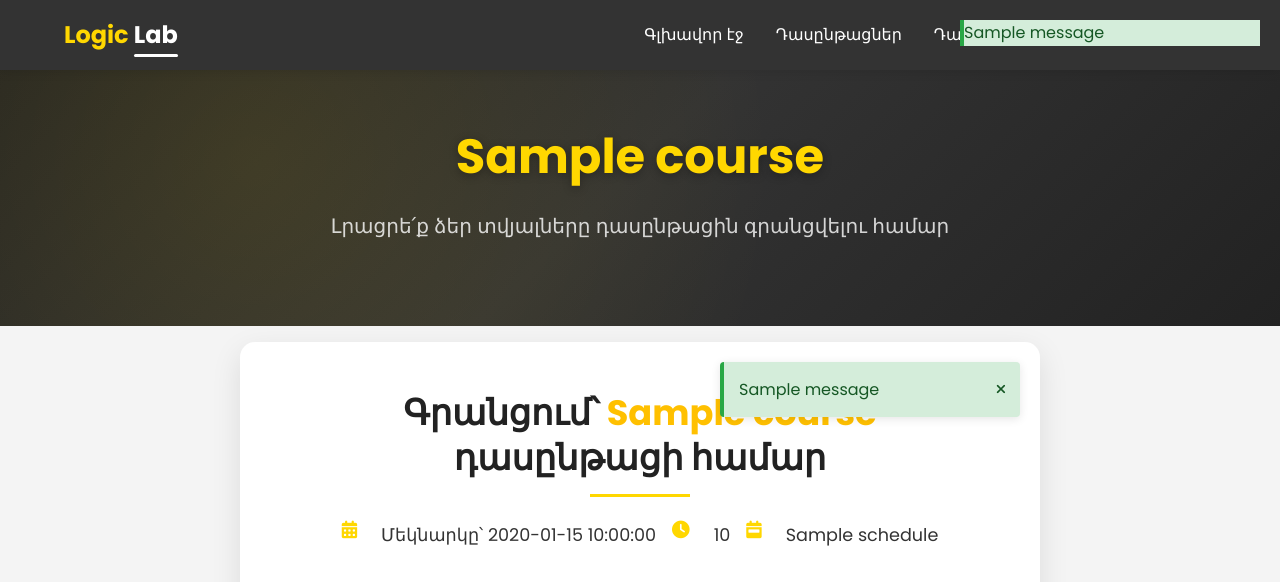
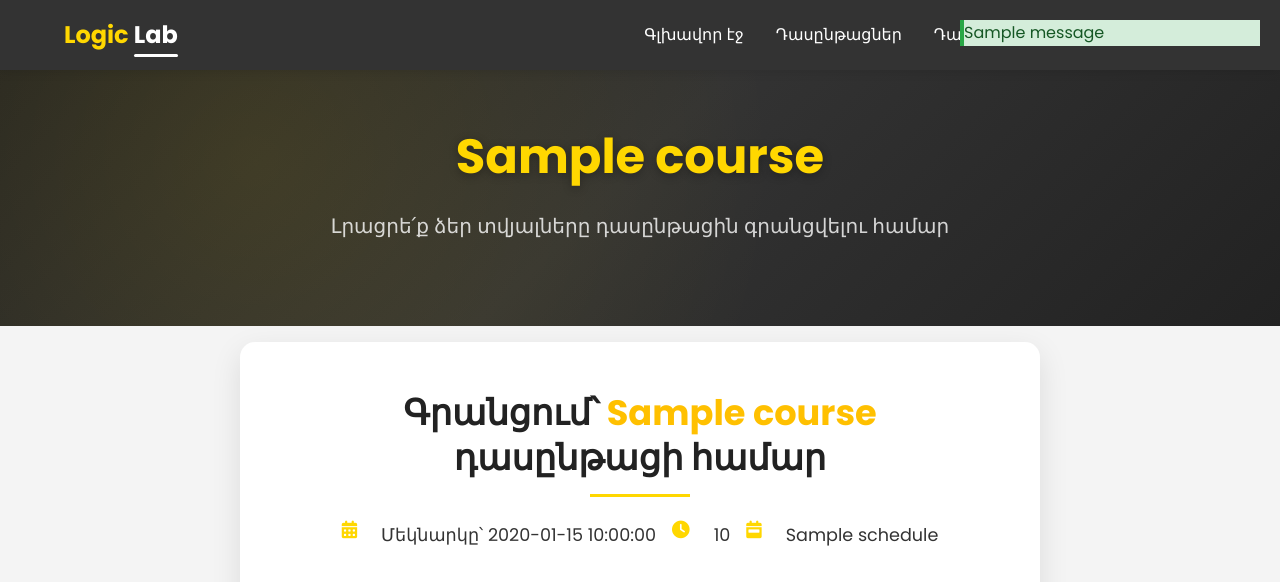
Before and after one commit to Manukyan-Andranik/logiclab, a Flask app: template templates/register.html in a window 1280 px wide. Shown: the top 582 px of the page. Run offline with Flask 2, Linux system fonts and the light colour scheme; the template is opened without the code that fills it: most values are stand-ins (such as "Sample title", 1, 10 or a date in 2020); one stand-in notice (Sample message) is shown; parts of the project's set-up code (start-up, migrations or seed data) failed here and were passed over.

Commit message:
flash message bug fix

```diff
--- a/templates/register.html
+++ b/templates/register.html
@@ -27,20 +27,6 @@
                     <i class="fas fa-clock"></i> {{ course.duration }}
                     <i class="fas fa-calendar-week"></i> {{ course.schedule }}
                 </p>
-                <div class="flash-messages">
-                    {% with messages = get_flashed_messages(with_categories=true) %}
-                        {% if messages %}
-                            {% for category, message in messages %}
-                                <div class="flash-message flash-{{ category }}">
-                                    <span class="flash-text">{{ message }}</span>
-                                    <button class="flash-close" onclick="this.parentElement.remove()">
-                                        <i class="fas fa-times"></i>
-                                    </button>
-                                </div>
-                            {% endfor %}
-                        {% endif %}
-                    {% endwith %}
-                </div>
 
                 <!-- {% with messages = get_flashed_messages(with_categories=true) %}
                     {% if messages %}
```
